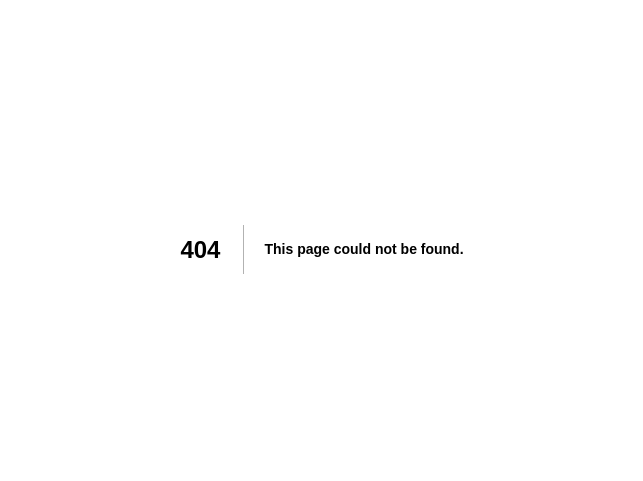
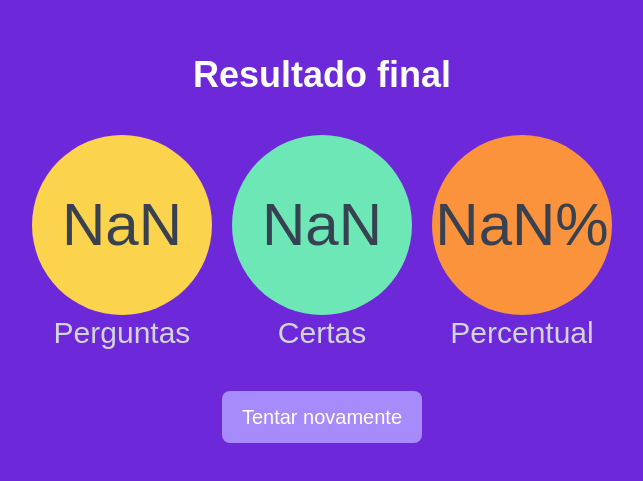
Before and after one commit to damarisdwayne/quiz, a Next.js app: page /result in a window 1280 px wide. Before the commit this address had no page. Shown: the part 151-632 px from the top of the page, without its empty margins (318-961 px from the left). Built offline with nearby package versions, Linux system fonts and the light colour scheme.

Commit message:
feat: project finished

```diff
--- a/src/components/answer.tsx
+++ b/src/components/answer.tsx
@@ -11,26 +11,31 @@ interface AnswerProps {
 
 const Answer = (props: AnswerProps) => {
   const answer = props.value;
-  const answerShowed = answer.isShowed ? "transform rotate-y-180" : "";
+  const answerShowed = answer.isShowed ? "rotate-180" : "";
   return (
     <div
       onClick={() => props.onResponse(props.index)}
-      className={`flex h-[100px] m-3 w-4/5 min-w-[500px] ${answerShowed} perspective-1000`}
+      className="flex h-[100px] m-3 w-4/5 min-w-[500px] perspective-1000 cursor-pointer"
     >
-      <div className="relative flex-1 transform transition-transform duration-800 transform-style-preserve-3d">
-        {!answer.isShowed ? (
-          <div className="frente absolute flex items-center rounded-xl p-4 gap-5 h-full w-full bg-white backface-hidden">
+      <div
+        style={{
+          transformStyle: "preserve-3d",
+          transform: answerShowed ? "rotateY(180deg)" : "none",
+        }}
+        className="relative flex-1 transform transition-transform duration-700"
+      >
+        <div className="frente absolute flex items-center rounded-xl p-4 gap-5 h-full w-full bg-white">
           <div
             className={`flex items-center justify-center h-[40px] w-[40px] rounded-full text-xl font-bold ${props.bgColorLetter}`}
           >
             {props.letter}
           </div>
-            <div className="text-xl font-bold text-slate-950">
-              {answer.value}
+          <div className="text-xl font-bold text-slate-950">{answer.value}</div>
         </div>
-          </div>
-        ) : (
-          <div className="absolute flex h-full w-full backface-hidden transform rotate-y-180">
+        <div
+          style={{ transform: "rotateY(180deg" }}
+          className="absolute flex h-full w-full backface-hidden transform rotate-180"
+        >
           {answer.isCorrect ? (
             <div className="flex flex-col flex-1 items-center justify-center rounded-xl bg-green-500">
               <div>A resposa certa é...</div>
@@ -43,7 +48,6 @@ const Answer = (props: AnswerProps) => {
             </div>
           )}
         </div>
-        )}
       </div>
     </div>
   );
--- /dev/null
+++ b/src/components/button.tsx
@@ -0,0 +1,28 @@
+import Link from "next/link";
+import React from "react";
+
+interface ButtonProps {
+  label: string;
+  href?: string;
+  onClick?: (e: any) => void;
+}
+
+const Button = (props: ButtonProps) => {
+  const renderButton = () => {
+    return (
+      <button
+        className="bg-violet-400 rounded-lg font-extralight text-xl px-5 py-3 mt-10 pointer transition-all ease-in-out duration-200 hover:scale-110"
+        onClick={props?.onClick}
+      >
+        {props.label}
+      </button>
+    );
+  };
+  return props.href ? (
+    <Link href={props.href}>{renderButton()}</Link>
+  ) : (
+    renderButton()
+  );
+};
+
+export default Button;
--- a/src/components/question.tsx
+++ b/src/components/question.tsx
@@ -5,6 +5,7 @@ import Timer from "./timer";
 
 interface QuestionProps {
   value: QuestionModel;
+  timeToAnswer?: number;
   onResponse: (index: number) => void;
   timeOut: () => void;
 }
@@ -23,7 +24,7 @@ export const Question = (props: QuestionProps) => {
     return question.answers.map((answer, i) => {
       return (
         <Answer
-          key={i}
+          key={`${question.id}-${i}`}
           value={answer}
           index={i}
           letter={letters[i].value}
@@ -35,9 +36,13 @@ export const Question = (props: QuestionProps) => {
   };
 
   return (
-    <div className="flex flex-col items-center justify-center h-screen">
+    <div className="flex flex-col items-center justify-center">
       <Statement label={question.statement} />
-      <Timer duration={10} timeOut={props.timeOut} />
+      <Timer
+        key={question.id}
+        duration={props.timeToAnswer ?? 10}
+        timeOut={props.timeOut}
+      />
       {renderAnswer()}
     </div>
   );
--- /dev/null
+++ b/src/components/quiz.tsx
@@ -0,0 +1,39 @@
+import QuestionModel from "@/model/question";
+import React from "react";
+import { Question } from "./question";
+import Button from "./button";
+
+interface QuizProps {
+  question: QuestionModel;
+  isLastQuestion: boolean;
+  onResponse: (question: QuestionModel) => void;
+  goToNextStep: () => void;
+}
+
+const Quiz = (props: QuizProps) => {
+  const onResponse = (index: number) => {
+    if (props.question.notAnswered) {
+      props.onResponse(props.question.replyWith(index));
+    }
+  };
+  return (
+    <div className="flex flex-col justify-center items-center h-screen">
+      {props.question ? (
+        <Question
+          value={props.question}
+          timeToAnswer={6}
+          onResponse={onResponse}
+          timeOut={props.goToNextStep}
+        />
+      ) : (
+        false
+      )}
+      <Button
+        onClick={props.goToNextStep}
+        label={props.isLastQuestion ? "Finalizar" : "Próximo"}
+      />
+    </div>
+  );
+};
+
+export default Quiz;
--- /dev/null
+++ b/src/components/statistic.tsx
@@ -0,0 +1,27 @@
+import React from "react";
+
+interface StatisticProps {
+  value: any;
+  label: string;
+  bgColor?: string;
+  textColor?: string;
+}
+
+const Statistic = (props: StatisticProps) => {
+  return (
+    <div className="flex flex-col items-center">
+      <div
+        className={`${props.bgColor ?? "bg-amber-300"} ${
+          props.textColor ?? "text-gray-700"
+        } flex h-[180px] w-[180px] items-center justify-center rounded-[90px] text-6xl`}
+      >
+        {props.value}
+      </div>
+      <div className="text-gray-300 text-3xl font-extralight">
+        {props.label}
+      </div>
+    </div>
+  );
+};
+
+export default Statistic;
--- a/src/components/timer.tsx
+++ b/src/components/timer.tsx
@@ -2,6 +2,7 @@ import React from "react";
 import { CountdownCircleTimer } from "react-countdown-circle-timer";
 
 interface TimerProps {
+  key: any;
   duration: number;
   timeOut: () => void;
 }
--- a/src/model/answer.ts
+++ b/src/model/answer.ts
@@ -33,6 +33,10 @@ export default class AnswerModel {
     return new AnswerModel(this.#value, this.#isCorrect, true);
   }
 
+  static createUsingObject(obj: AnswerModel): AnswerModel {
+    return new AnswerModel(obj.value, obj.isCorrect, obj.isShowed);
+  }
+
   toObject() {
     return {
       value: this.#value,
--- a/src/model/question.ts
+++ b/src/model/question.ts
@@ -63,6 +63,13 @@ export default class QuestionModel {
     );
   }
 
+  static createUsingObject(obj: QuestionModel): QuestionModel {
+    const answers = obj.answers.map((resp) =>
+      AnswerModel.createUsingObject(resp),
+    );
+    return new QuestionModel(obj.id, obj.statement, answers, obj.isCorrect);
+  }
+
   toObject() {
     return {
       id: this.#id,
--- a/src/pages/index.tsx
+++ b/src/pages/index.tsx
@@ -1,26 +1,77 @@
-import { Question } from "@/components/question";
 import QuestionModel from "@/model/question";
-import AnswerModel from "@/model/answer";
-import { useState } from "react";
+import { useEffect, useState } from "react";
+import Quiz from "@/components/quiz";
+import { useRouter } from "next/router";
 
-const mockQuestion = new QuestionModel(1, "Qual é a melhor cor?", [
-  AnswerModel.wrong("Verde"),
-  AnswerModel.wrong("Vermelha"),
-  AnswerModel.wrong("Azul"),
-  AnswerModel.correct("Preta"),
-]);
+const BASE_URL = "http://localhost:3000/api";
 
 export default function Home() {
-  const [question, setQuestion] = useState(mockQuestion);
-  const onResponse = (index: number) => {
-    setQuestion(question.replyWith(index));
+  const [questionIds, setQuestionIds] = useState<number[]>([]);
+  const [question, setQuestion] = useState<QuestionModel>();
+  const [rightAnswers, setRightAnswers] = useState<number>(0);
+
+  const router = useRouter();
+
+  const fetchIdQuestions = async () => {
+    const response = await fetch(`${BASE_URL}/quiz`);
+    const ids = await response.json();
+    setQuestionIds(ids);
   };
-  const timeOut = () => {
-    if (question.notAnswered) setQuestion(question.replyWith(-1));
+
+  const fetchQuestion = async (questionId: number) => {
+    const response = await fetch(`${BASE_URL}/questions/${questionId}`);
+    const data = await response.json();
+    const newQuestion = QuestionModel.createUsingObject(data);
+    setQuestion(newQuestion);
   };
-  return (
-    <div className="flex h-full items-center justify-center">
-      <Question value={question} onResponse={onResponse} timeOut={timeOut} />
-    </div>
+
+  const getIdNextQuestion = () => {
+    if (question) {
+      const nextId = questionIds.indexOf(question?.id) + 1;
+      return questionIds[nextId];
+    }
+  };
+
+  const goToNextQuestion = (nextId: number) => {
+    fetchQuestion(nextId);
+  };
+  const finish = () => {
+    router.push({
+      pathname: "result",
+      query: {
+        total: questionIds.length,
+        rightAnswers: rightAnswers,
+      },
+    });
+  };
+
+  const goToNextStep = () => {
+    const nextId = getIdNextQuestion();
+    nextId ? goToNextQuestion(nextId) : finish();
+  };
+
+  const onResponse = (questionAnswered: QuestionModel) => {
+    setQuestion(questionAnswered);
+    const isCorrect = questionAnswered.isCorrect;
+    setRightAnswers(rightAnswers + (isCorrect ? 1 : 0));
+  };
+
+  useEffect(() => {
+    fetchIdQuestions();
+  }, []);
+
+  useEffect(() => {
+    questionIds.length && fetchQuestion(questionIds[0]);
+  }, [questionIds]);
+
+  return question ? (
+    <Quiz
+      question={question!}
+      isLastQuestion={getIdNextQuestion() === undefined}
+      onResponse={onResponse}
+      goToNextStep={goToNextStep}
+    />
+  ) : (
+    false
   );
 }
--- /dev/null
+++ b/src/pages/result.tsx
@@ -0,0 +1,32 @@
+import Button from "@/components/button";
+import Statistic from "@/components/statistic";
+import { useRouter } from "next/router";
+import React from "react";
+
+const Result = () => {
+  const router = useRouter();
+  const total = Number(router.query.total);
+  const rigthAnswers = Number(router.query.rightAnswers);
+  const percent = Math.round((rigthAnswers / total) * 100);
+  return (
+    <div className="flex flex-col justify-center items-center h-screen text-4xl">
+      <h1 className="mb-10">Resultado final</h1>
+      <div className="flex gap-5">
+        <Statistic label="Perguntas" value={total} />
+        <Statistic
+          label="Certas"
+          value={rigthAnswers}
+          bgColor="bg-emerald-300"
+        />
+        <Statistic
+          label="Percentual"
+          value={`${percent}%`}
+          bgColor="bg-orange-400"
+        />
+      </div>
+      <Button href="/" label="Tentar novamente" />
+    </div>
+  );
+};
+
+export default Result;
--- a/tailwind.config.ts
+++ b/tailwind.config.ts
@@ -1,11 +1,30 @@
-import type { Config } from 'tailwindcss'
-import { fontFamily } from "tailwindcss/defaultTheme"
+import type { Config } from "tailwindcss";
+import plugin from "tailwindcss/plugin";
+import { fontFamily } from "tailwindcss/defaultTheme";
+
+// Use o plugin na configuração do Tailwind
+const backfaceVisibility = plugin(({ addUtilities }) => {
+  addUtilities({
+    ".backface-visible": {
+      "backface-visibility": "visible",
+      "-moz-backface-visibility": "visible",
+      "-webkit-backface-visibility": "visible",
+      "-ms-backface-visibility": "visible",
+    },
+    ".backface-hidden": {
+      "backface-visibility": "hidden",
+      "-moz-backface-visibility": "hidden",
+      "-webkit-backface-visibility": "hidden",
+      "-ms-backface-visibility": "hidden",
+    },
+  });
+});
 
 const config: Config = {
   content: [
-    './src/pages/**/*.{js,ts,jsx,tsx,mdx}',
-    './src/components/**/*.{js,ts,jsx,tsx,mdx}',
-    './src/app/**/*.{js,ts,jsx,tsx,mdx}',
+    "./src/pages/**/*.{js,ts,jsx,tsx,mdx}",
+    "./src/components/**/*.{js,ts,jsx,tsx,mdx}",
+    "./src/app/**/*.{js,ts,jsx,tsx,mdx}",
   ],
   theme: {
     container: {
@@ -75,6 +94,6 @@ const config: Config = {
       },
     },
   },
-  plugins: [],
-}
-export default config
+  plugins: [backfaceVisibility],
+};
+export default config;
```
Lines whose indentation alone changed are shown as unchanged.
